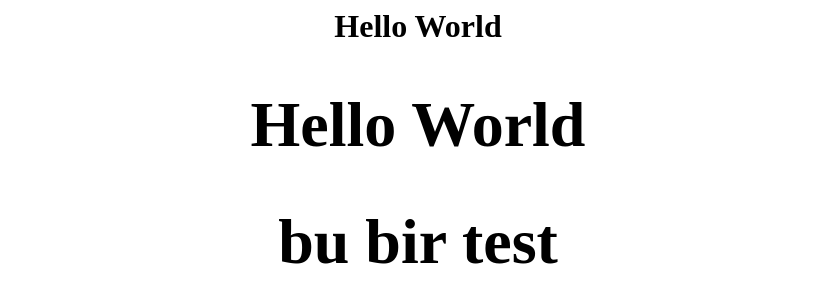
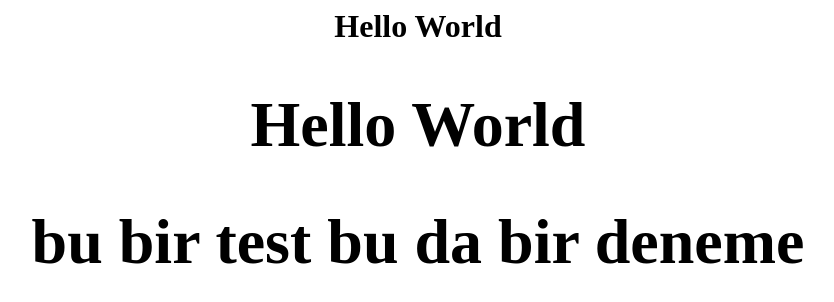
Before and after one commit to mustyfdn/K8s-working, a plain HTML site: page index.html in a window 1280 px wide. Shown: the whole page, without its empty margins (222-1056 px from the left). Drawn offline with Linux system fonts and the light colour scheme.

Commit message:
Update index.html

```diff
--- a/index.html
+++ b/index.html
@@ -1,3 +1,4 @@
 <center><h1>Hello World<h1><center>
 <center><h1>Hello World<h1><center>
   bu bir test
+bu da bir deneme
```
